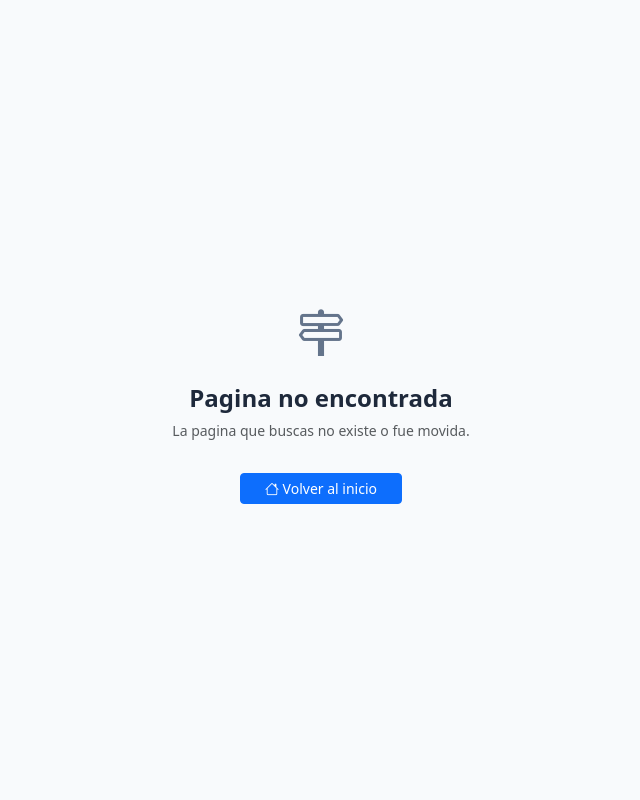
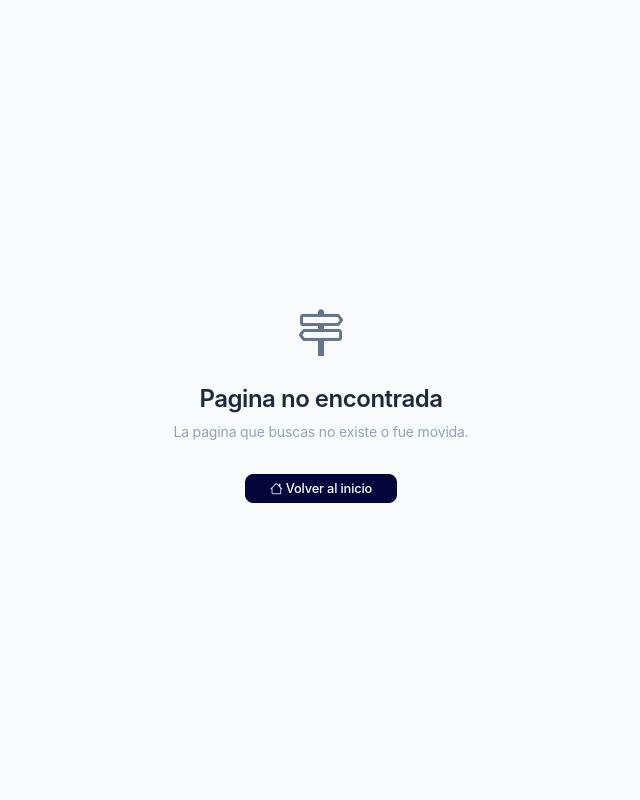
Before and after one commit to one10yanes-hue/kairos, a Django app: template templates/404.html in a window 1280 px wide. Shown: the whole page, without its empty margins (319-959 px from the left). Run offline with Django 5.2, Linux system fonts and the light colour scheme; the template is opened without the code that fills it, so the values that code supplies are empty.

Commit message:
v4.2.x: Error pages cargan main.css + accent navy #05053c

```diff
--- a/templates/404.html
+++ b/templates/404.html
@@ -7,12 +7,9 @@
     <title>Pagina no encontrada - Kairos</title>
     <link href="https://cdn.jsdelivr.net/npm/bootstrap@5.3.3/dist/css/bootstrap.min.css" rel="stylesheet">
     <link href="https://cdn.jsdelivr.net/npm/bootstrap-icons@1.11.3/font/bootstrap-icons.css" rel="stylesheet">
-    <style>
-        :root { --accent: #3b82f6; --slate-50: #f8fafc; --slate-200: #e2e8f0; --slate-500: #64748b; --slate-800: #1e293b; }
-        body { background: var(--slate-50); }
-    </style>
+    <link href="{% static 'css/main.css' %}" rel="stylesheet">
 </head>
-<body class="d-flex align-items-center justify-content-center min-vh-100">
+<body class="d-flex align-items-center justify-content-center min-vh-100" style="background:var(--slate-50);">
     <div class="text-center px-4" style="max-width:420px;">
         <i class="bi bi-signpost-2" style="font-size:3rem;color:var(--slate-500);"></i>
         <h4 class="fw-bold mt-3" style="color:var(--slate-800);">Pagina no encontrada</h4>
```
Also changed, not shown: templates/403_csrf.html (+2 -5 lines), templates/500.html (+2 -5 lines).
